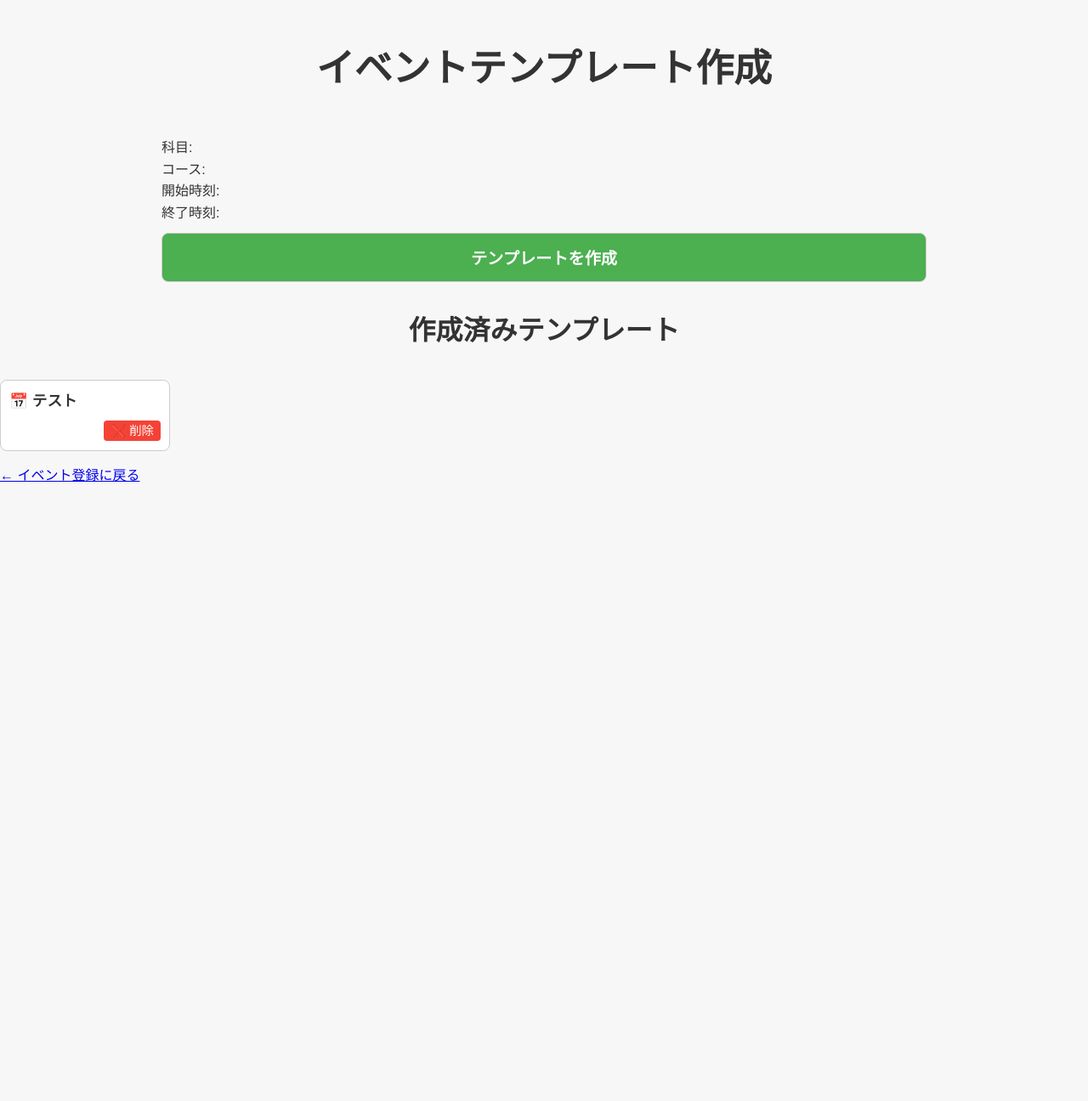
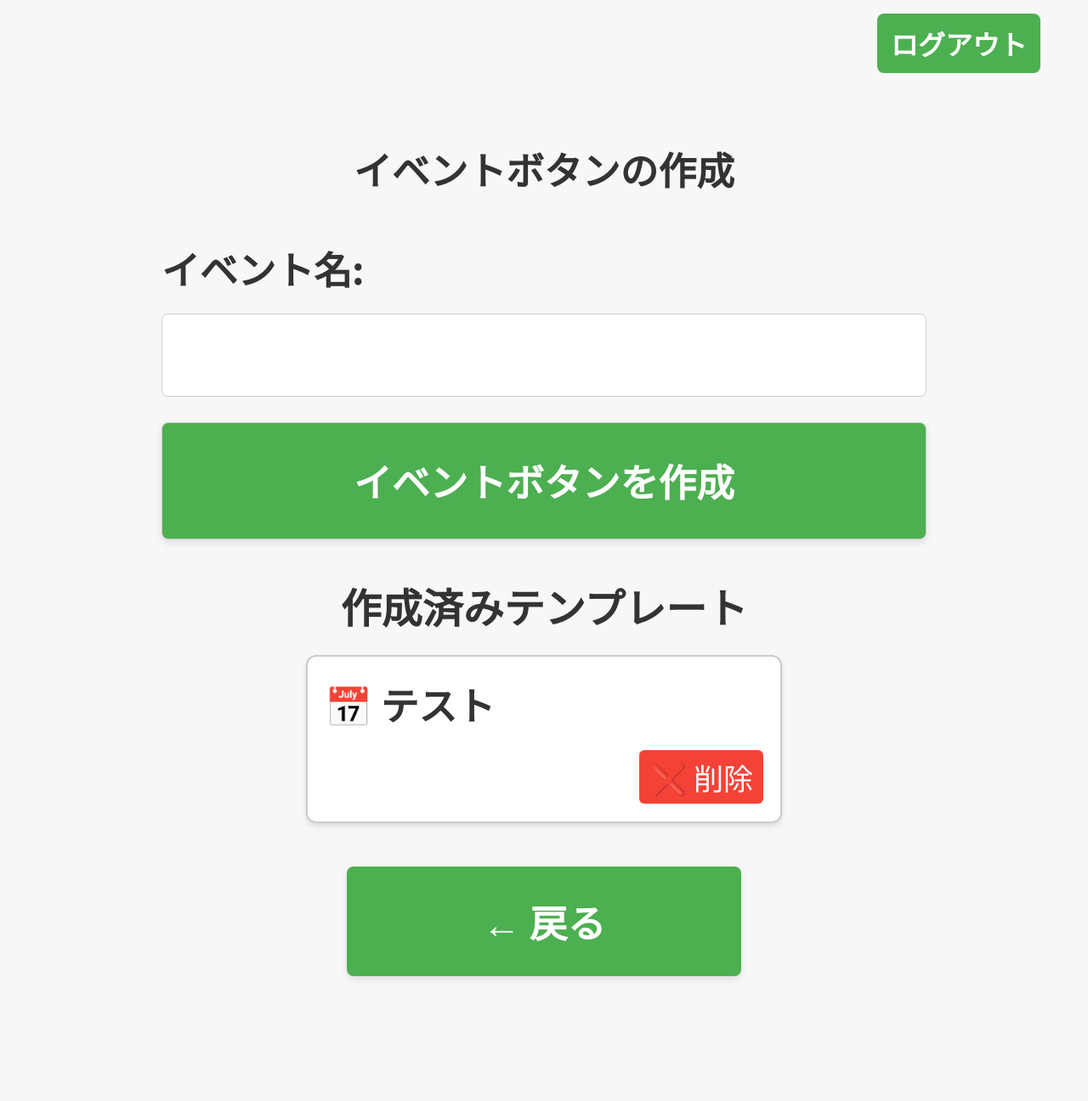
Before and after one commit to masakytkonitiwa/juku_project, a Django app: page /homework/event_template/add/ in a window 1280 px wide. Shown: the whole page at 85% size. Before the commit the page ends 567 px from the top, so only its background shows below. Run offline with Django 4.2, Linux system fonts and the light colour scheme; a user stored in the database is signed in; data comes from the database, SQL or seed files in the repository.

Commit message:
style.css修正

```diff
--- a/homework/static/homework/style.css
+++ b/homework/static/homework/style.css
@@ -35,17 +35,41 @@
     background: white;
     border-radius: 12px;
     box-shadow: 0 4px 8px rgba(0, 0, 0, 0.1);
-    font-size: 1.1rem;
+    font-size: 2.8rem;
 }
+
+
+.form-group {
+    margin-bottom: 20px;
+}
+
+.form-label {
+    display: block;
+    margin-bottom: 8px;
+    font-size: 2.8em;
+    font-weight: bold;
+}
+
+
+form input[type="number"],
+form input[type="text"],
+form select,
+form textarea {
+    font-size: 2.8rem;
+    padding: 12px;
+    width: 100%;
+    box-sizing: border-box;
+}
+
 
 /* ========== フォーム・ボタン ========== */
 input[type="text"],
 input[type="password"],
 button {
     width: 100%;
-    padding: 14px;
+    padding:36px;
     margin-top: 10px;
-    font-size: 1.2rem;
+    font-size: 2.8rem;
     border: 1px solid #ccc;
     border-radius: 8px;
 }
@@ -426,3 +450,58 @@
 .text-2_8rem {
 font-size: 2.8rem !important;
 }
+
+
+
+.template-heading {
+    font-size: 3rem;
+    margin-top: 40px;
+    margin-bottom: 20px;
+    text-align: center;
+}
+
+.template-list {
+    display: flex;
+    flex-wrap: wrap;
+    gap: 20px;
+    justify-content: center;
+}
+
+.template-box {
+    border: 2px solid #ccc;
+    border-radius: 12px;
+    padding: 20px;
+    width: 48%;
+    background-color: #fff;
+    font-size: 2.8rem;
+    box-shadow: 0 4px 6px rgba(0,0,0,0.1);
+    box-sizing: border-box;
+}
+
+.template-title {
+    margin-bottom: 10px;
+    font-weight: bold;
+}
+
+.template-time {
+    margin-bottom: 10px;
+}
+
+.template-delete {
+    text-align: right;
+}
+
+.delete-button {
+    padding: 6px 12px;
+    background-color: #f44336;
+    color: white;
+    border-radius: 6px;
+    text-decoration: none;
+    font-size: 2.2rem;
+}
+
+.no-template-msg {
+    font-size: 2.8rem;
+    text-align: center;
+    margin-top: 20px;
+}
--- a/homework/templates/homework/add_event_template.html
+++ b/homework/templates/homework/add_event_template.html
@@ -1,72 +1,58 @@
+{% extends 'homework/base.html' %}
 {% load static %}
-<!DOCTYPE html>
-<html lang="ja">
-<head>
-    <meta charset="UTF-8">
-    <title>イベントテンプレート作成</title>
-    <link rel="stylesheet" href="{% static 'homework/style.css' %}">
-</head>
-<body>
-    <h1>イベントテンプレート作成</h1>
+{% block title %}イベントボタンの作成{% endblock %}
+{% block content %}
+
+
+    <h1>イベントボタンの作成</h1>
 
     <!-- フォーム -->
-    <form method="post">
+    <form method="post" >
         {% csrf_token %}
 
-        <div>
-            <label for="{{ form.subject.id_for_label }}">科目:</label>
-            {{ form.subject }}
-            {{ form.subject.errors }}
+        <div class="form-group">
+            <label for="{{ form.name.id_for_label }}" class="form-label">イベント名:</label>
+            {{ form.name }}
+            {{ form.name.errors }}
         </div>
 
-        <div>
-            <label for="{{ form.course.id_for_label }}">コース:</label>
-            {{ form.course }}
-            {{ form.course.errors }}
-        </div>
-
-        <div>
-            <label for="{{ form.start_time.id_for_label }}">開始時刻:</label>
-            {{ form.start_time }}
-            {{ form.start_time.errors }}
-        </div>
-
-        <div>
-            <label for="{{ form.end_time.id_for_label }}">終了時刻:</label>
-            {{ form.end_time }}
-            {{ form.end_time.errors }}
-        </div>
-
-        <button type="submit">テンプレートを作成</button>
+        <button type="submit" class="next-button">イベントボタンを作成</button>
     </form>
 
-    <h2>作成済みテンプレート</h2>
-    <div style="display: flex; flex-wrap: wrap; gap: 10px;">
+
+    <h2 class="template-heading">作成済みテンプレート</h2>
+
+    <div class="template-list">
         {% for template in templates %}
-        <div style="border: 1px solid #ccc; border-radius: 8px; padding: 10px; width: 200px; background-color: #fff;">
-            <div style="font-size: 1.1em; margin-bottom: 5px;">
+        <div class="template-box">
+            <div class="template-title">
                 📅 <strong>{{ template.name }}</strong>
             </div>
 
             {% if template.start_time and template.end_time %}
-            <div>
+            <div class="template-time">
                 🕒 {{ template.start_time|time:"H:i" }}〜{{ template.end_time|time:"H:i" }}
             </div>
             {% endif %}
 
-            <div style="text-align: right; margin-top: 8px;">
-                <a href="{% url 'delete_event_template' template.id %}" style="padding: 4px 8px; background-color: #f44336; color: white; border-radius: 4px; text-decoration: none; font-size: 0.9em;">
+            <div class="template-delete">
+                <a href="{% url 'delete_event_template' template.id %}" class="delete-button">
                     ❌ 削除
                 </a>
             </div>
         </div>
         {% empty %}
-        <p>まだテンプレートはありません。</p>
+        <p class="no-template-msg">まだテンプレートはありません。</p>
         {% endfor %}
     </div>
 
 
-    <p><a href="{% url 'add_event' %}">← イベント登録に戻る</a></p>
 
-</body>
-</html>
+<!-- 戻るボタン -->
+<div class="text-center mt-5xl mb-10xl">
+    <a href="{% url 'add_event_step1' %}" class="back-button">
+      ← 戻る
+    </a>
+  </div>
+
+  {% endblock %}
--- a/homework/templates/homework/base.html
+++ b/homework/templates/homework/base.html
@@ -12,7 +12,11 @@
 
     <!-- 🔥 ここにGoogle Fonts追加 -->
     <link href="https://fonts.googleapis.com/css2?family=Noto+Sans+JP:wght@400;700&display=swap" rel="stylesheet">
-
+    <style>
+        form label {
+            font-size: 2.8rem !important;
+        }
+    </style>
 </head>
 <body >
 
--- a/homework/templates/homework/subject_template_list.html
+++ b/homework/templates/homework/subject_template_list.html
@@ -2,7 +2,7 @@
 {% load static %}
 
 {% block content %}
-<h1>科目テンプレート追加</h1>
+<h1>科目テンプレート追加a</h1>
 
 <form method="post">
     {% csrf_token %}
--- a/homework/templates/homework/wizard_step3.html
+++ b/homework/templates/homework/wizard_step3.html
@@ -70,4 +70,3 @@
 
 
 {% endblock %}
-</body>
--- a/homework/views.py
+++ b/homework/views.py
@@ -722,7 +722,7 @@
         form = HomeworkProblemCountSettingForm(request.POST)
         if form.is_valid():
             form.save()
-            return redirect('homework_problem_count_setting')
+            return redirect('homework_wizard_step4')
     else:
         form = HomeworkProblemCountSettingForm()
 
```
Also changed, not shown: homework/templates/homework/add_event_step1.html (+11 -1 lines), homework/templates/homework/homework_course_template_list.html (+43 -11 lines), homework/templates/homework/homework_problem_count_setting.html (+18 -3 lines), homework/templates/homework/homework_problem_type_template_list.html (+45 -15 lines), homework/templates/homework/homework_subject_template_list.html (+38 -16 lines), homework/templates/homework/wizard_step4.html (+6 -4 lines).
